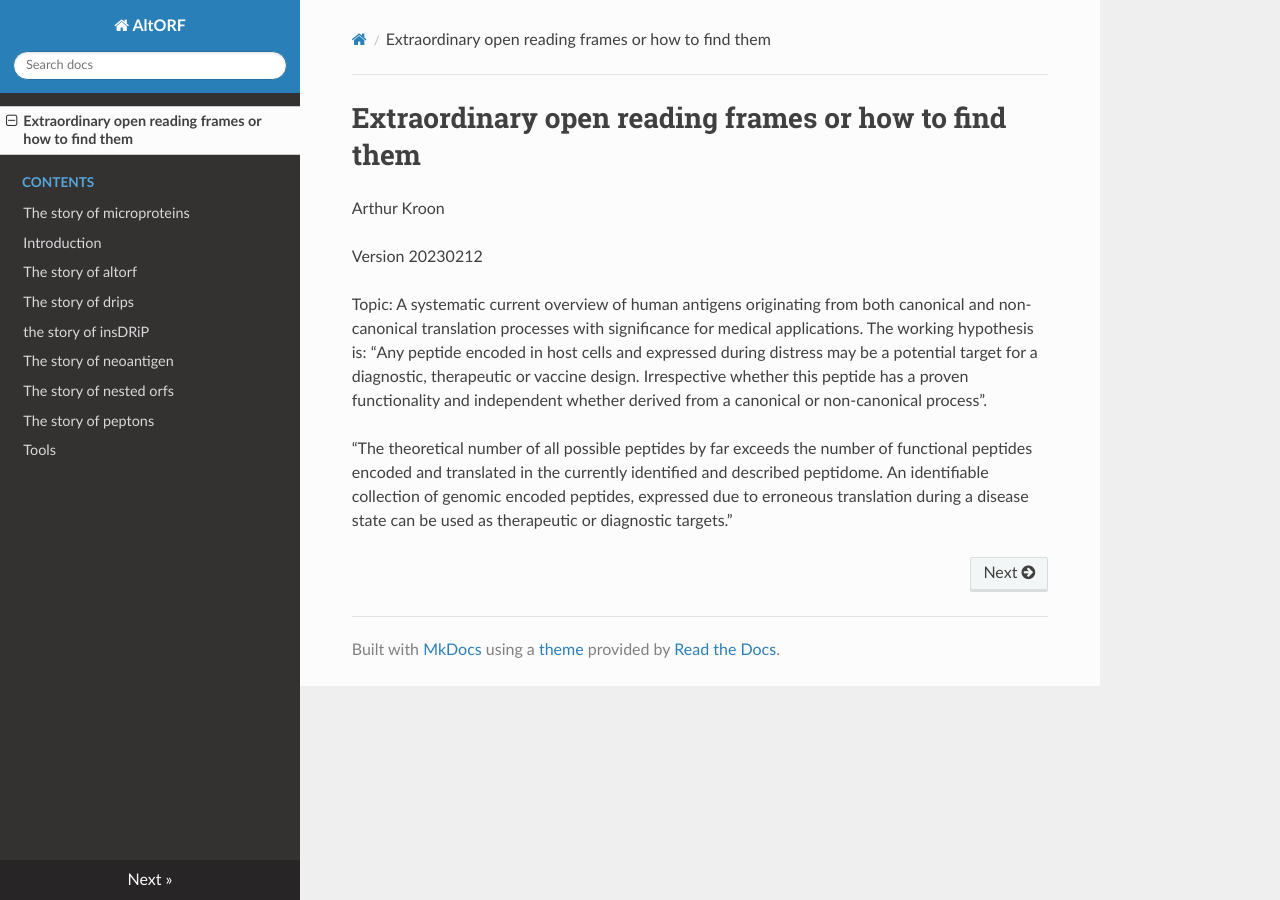
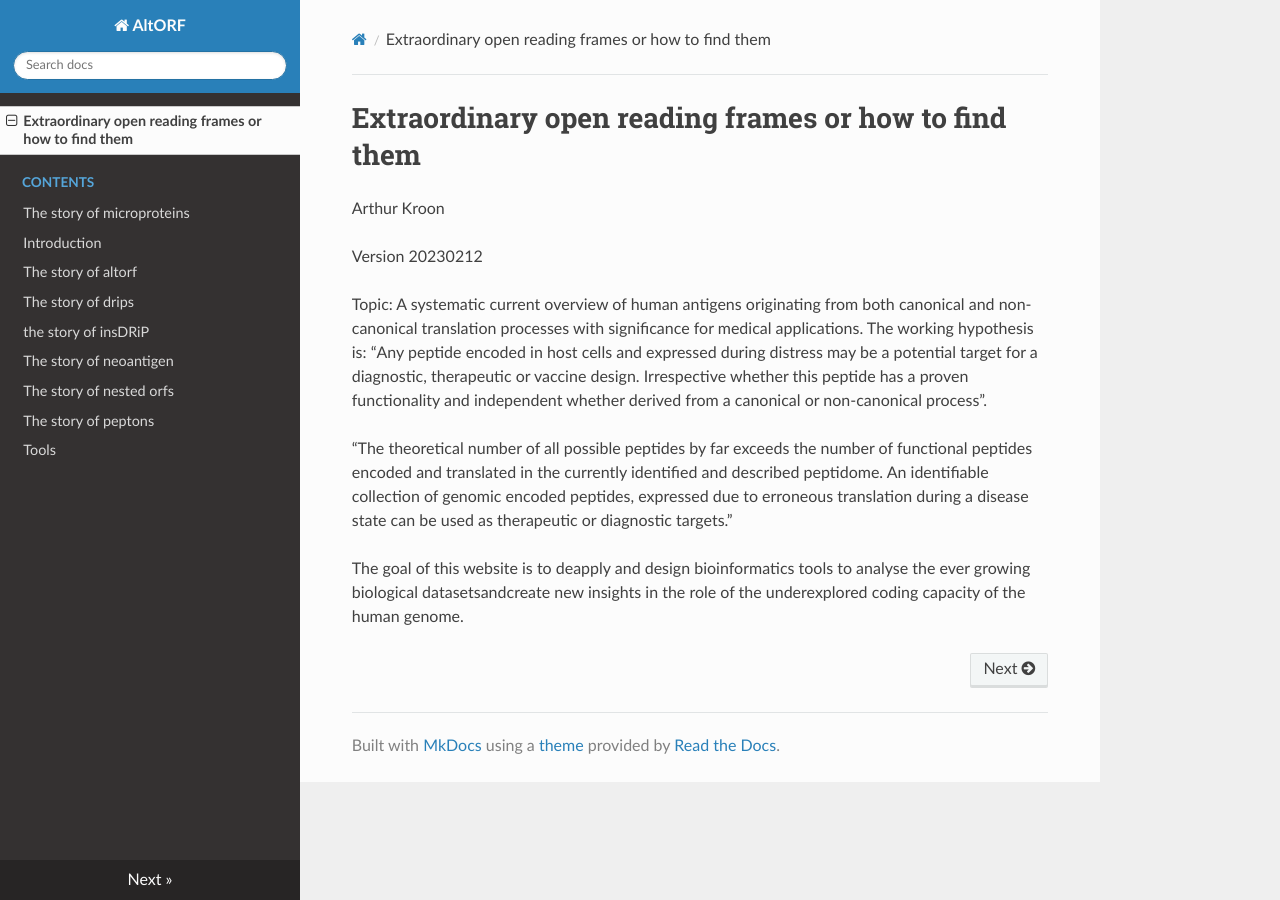
Before and after one commit to altorf/altorf.github.io, an MkDocs documentation site: the page built from docs/index.md, in a window 1280 px wide. Built offline with MkDocs 1.6.1, drawn with Linux system fonts in a browser that asks for light colours; nearby versions of some CDN libraries.

Commit message:
Update index.md

```diff
--- a/docs/index.md
+++ b/docs/index.md
@@ -14,3 +14,6 @@ a proven functionality and independent whether derived from a canonical or non-c
 encoded and translated in the currently identified and described peptidome. An identifiable
 collection of genomic encoded peptides, expressed due to erroneous translation during a disease
 state can be used as therapeutic or diagnostic targets.”
+
+The goal of this website is to deapply and design bioinformatics tools to analyse the ever growing
+biological datasetsandcreate new insights in the role of the underexplored coding capacity of the human genome.
```
